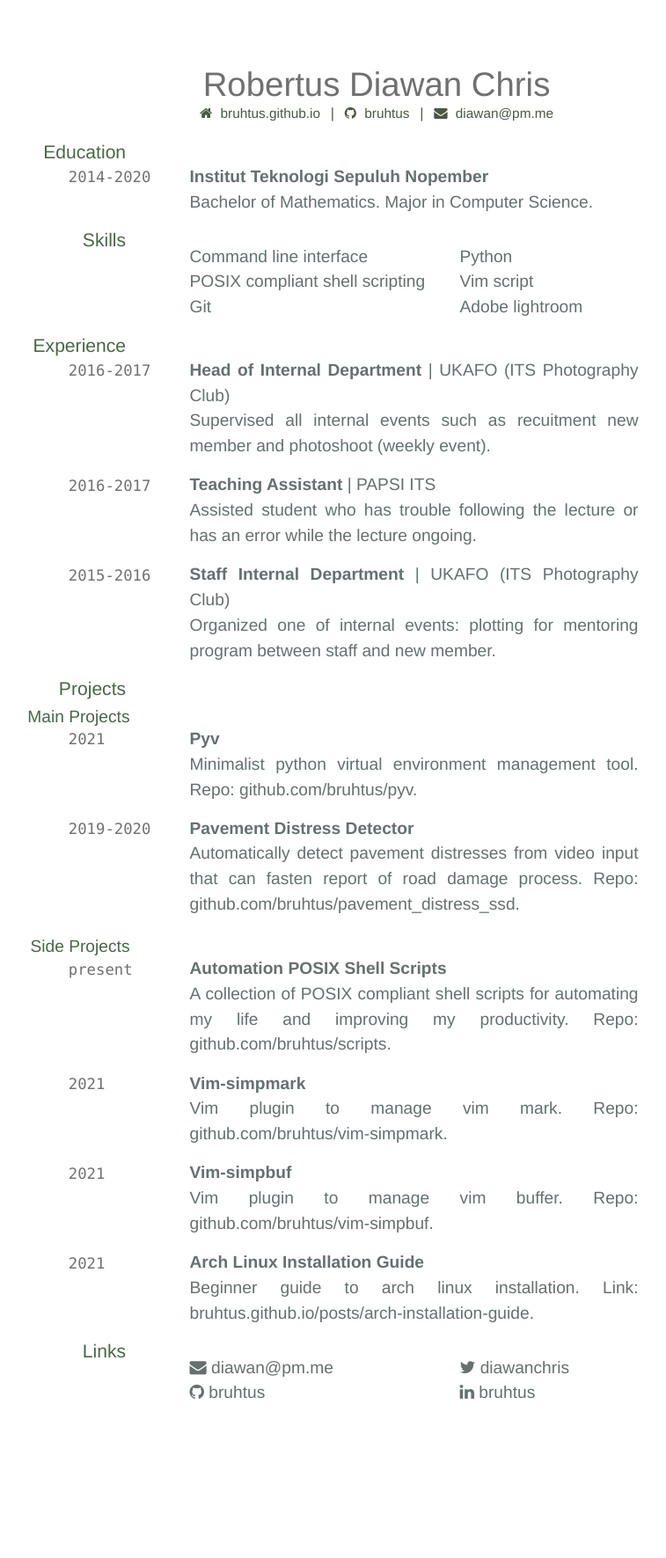
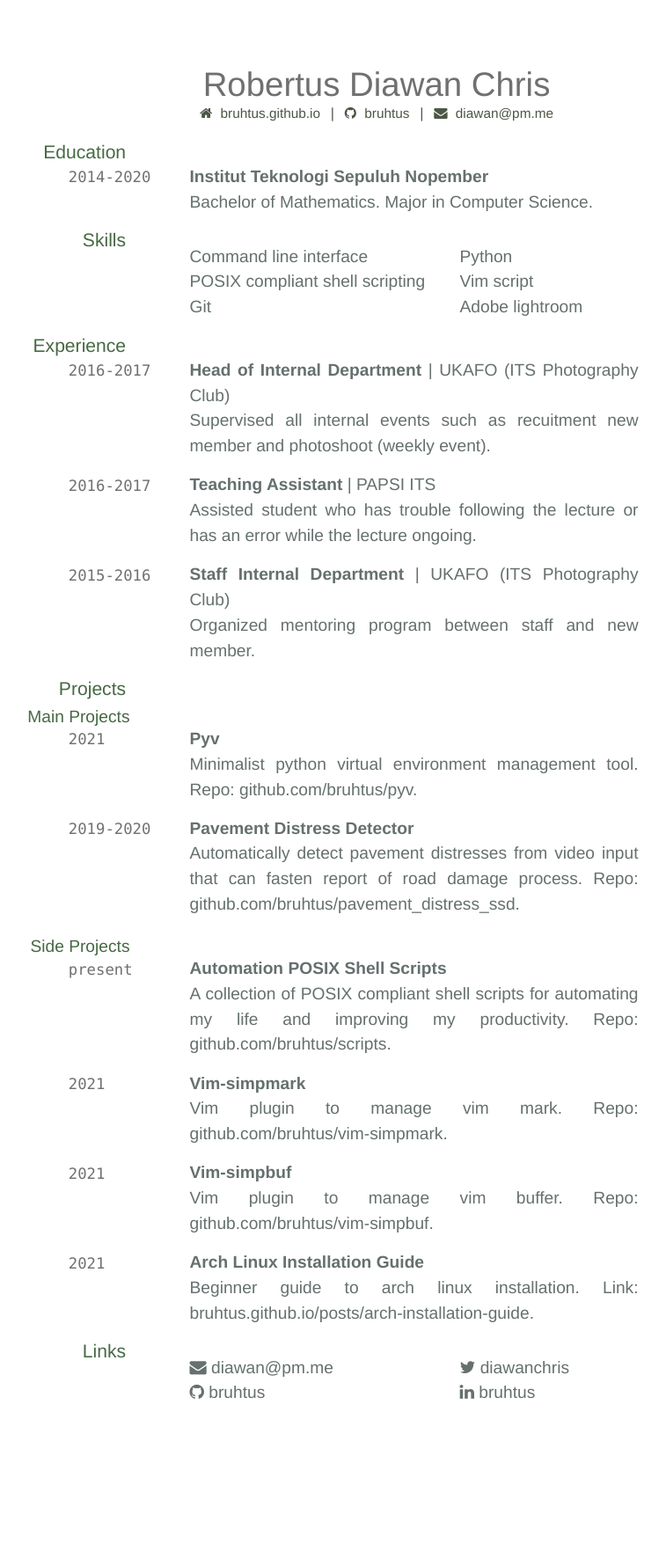
Before and after one commit to TimoTSchmidt/test3, a Jekyll site: the page built from index.md, in a window 1280 px wide. Shown: the whole page at 88% size, without its empty margins (212-969 px from the left). Built offline with Jekyll 4.4.1, drawn with Linux system fonts in a browser that asks for light colours; nearby versions of some CDN libraries.

Commit message:
Make staff internal department explanation simpler

```diff
--- a/index.md
+++ b/index.md
@@ -42,7 +42,7 @@ Assisted student who has trouble following the lecture or has an error while the
 
 `2015-2016`
 __Staff Internal Department__ | UKAFO (ITS Photography Club) <br>
-Organized one of internal events: plotting for mentoring program between staff and new member.
+Organized mentoring program between staff and new member.
 
 ## Projects
 
```
